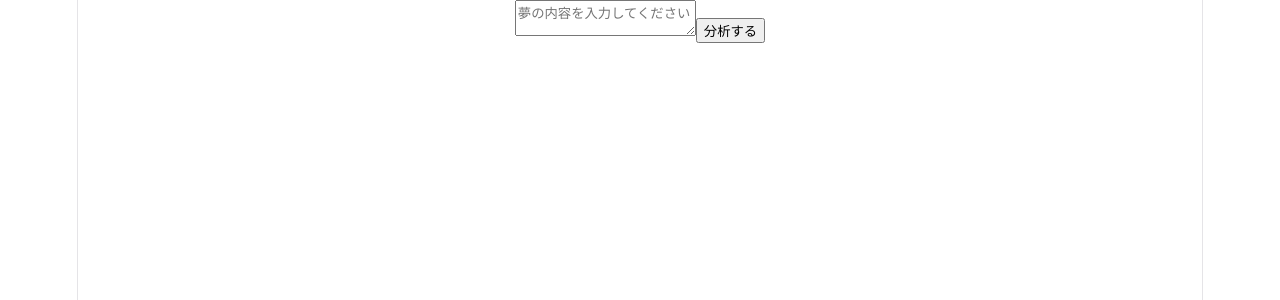
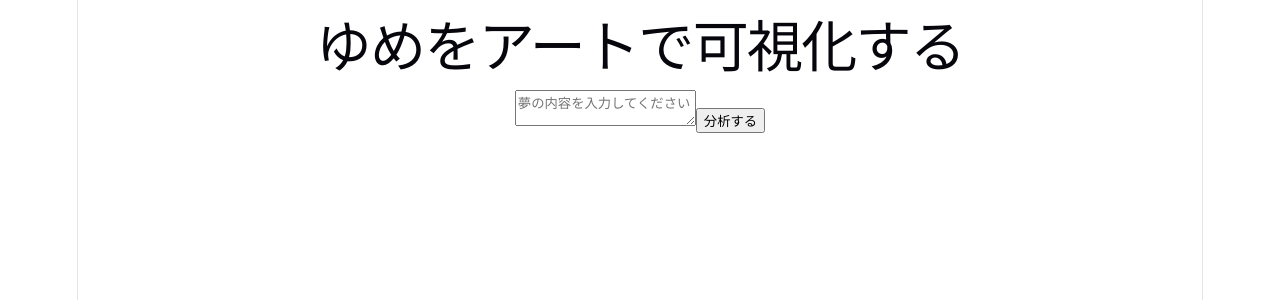
Before and after one commit to adachi-10/dream-art, a React (Vite) app: page / in a window 1280 px wide. Shown: the top 300 px of the page. Built offline with nearby package versions, Linux system fonts and the light colour scheme.

Commit message:
UI入力

```diff
--- a/src/App.jsx
+++ b/src/App.jsx
@@ -1,13 +1,14 @@
 import DreamAnalyzer from "./component/DreamAnalyzer.jsx";
-
-
+import Layout from "./ui/Layout.jsx";
 
 function App() {
   return (
     <div>
+      <Layout/>
       <DreamAnalyzer />
     </div>
   );
 }
 
+
 export default App;
--- /dev/null
+++ b/src/ui/Layout.jsx
@@ -0,0 +1,7 @@
+export default function HeroSection() {
+  return (
+    <section className="hero">
+      <h1>ゆめをアートで可視化する</h1>
+    </section>
+  );
+}
```
